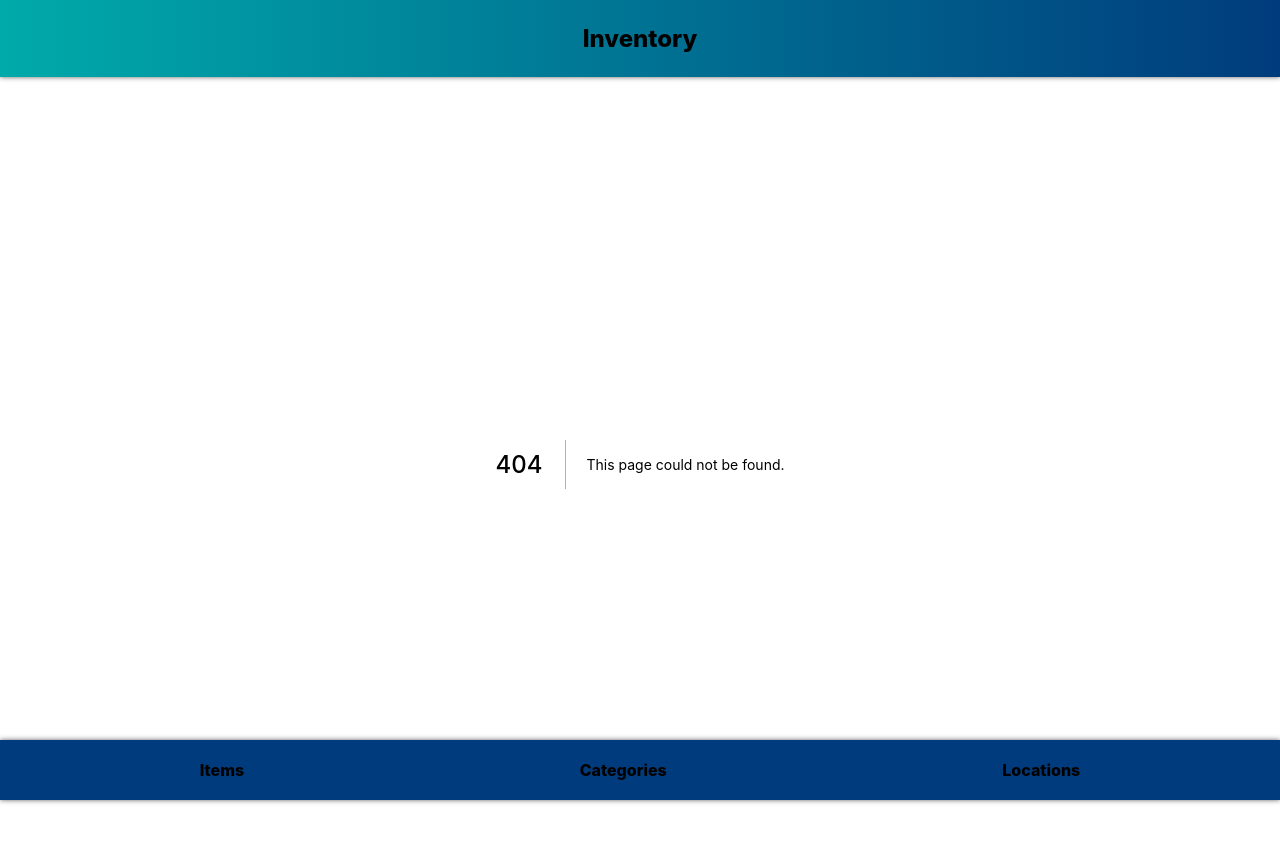
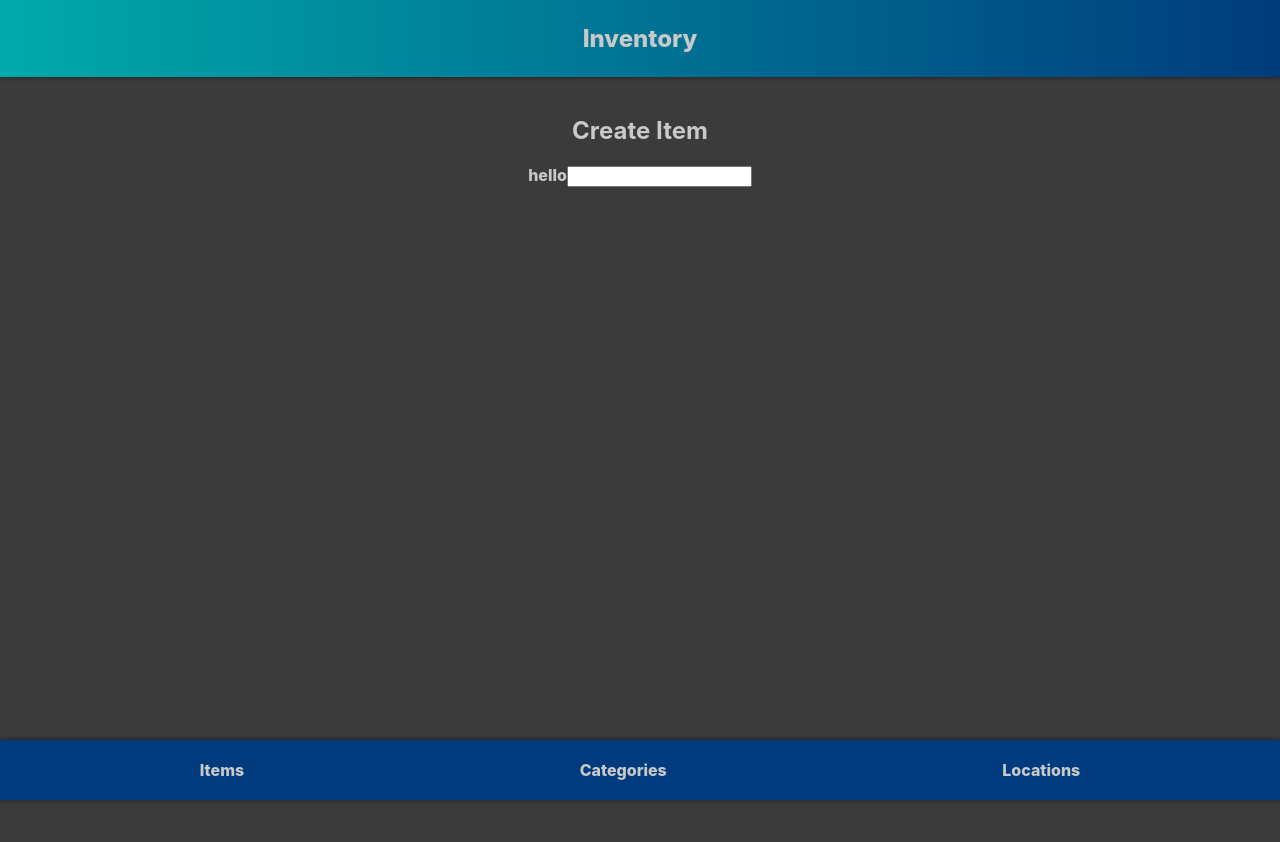
Before and after one commit to whoadood/inventory, a Next.js app: page /create/Item in a window 1280 px wide. Before the commit this address had no page. Shown: the top 842 px of the page. After the commit the page ends 800 px from the top, so only its background shows below. Built offline with nearby package versions, Linux system fonts and the light colour scheme.

Commit message:
input form starter

```diff
--- a/components/NewItemForm.tsx
+++ b/components/NewItemForm.tsx
@@ -1,5 +1,25 @@
-import React from "react";
+import React, { useState } from "react";
+
+// price
+// working
+// item
+//  // name
+//  // category
+//  //  // type
+// location
+//  // name
+//  // address
+// brand
+//  // name
+//  // website
 
 export default function NewItemForm() {
-  return <div>NewItemForm</div>;
+  return (
+    <form>
+      <label>
+        <span>hello</span>
+        <input type="text" />
+      </label>
+    </form>
+  );
 }
--- a/components/NewItemInput.tsx
+++ b/components/NewItemInput.tsx
@@ -1,4 +1,5 @@
 import React from "react";
+import formStyles from "../styles/CreateForm.module.css";
 
 export default function NewItemInput() {
   return <div>NewItemInput</div>;
--- /dev/null
+++ b/layout/Section.tsx
@@ -0,0 +1,17 @@
+import React from "react";
+import sectionStyles from "../styles/Section.module.css";
+
+export default function Section({
+  title,
+  children,
+}: {
+  title: string;
+  children: React.ReactElement;
+}) {
+  return (
+    <section className={sectionStyles.section}>
+      <h2>{title}</h2>
+      {children}
+    </section>
+  );
+}
--- /dev/null
+++ b/pages/create/Item.tsx
@@ -0,0 +1,13 @@
+import React from "react";
+import NewItemForm from "../../components/NewItemForm";
+import Section from "../../layout/Section";
+
+export default function Item() {
+  return (
+    <div>
+      <Section title="Create Item">
+        <NewItemForm />
+      </Section>
+    </div>
+  );
+}
--- /dev/null
+++ b/pages/create/Location.tsx
@@ -0,0 +1,5 @@
+import React from "react";
+
+export default function Location() {
+  return <div>Location</div>;
+}
--- /dev/null
+++ b/styles/CreateButton.module.css
@@ -0,0 +1,25 @@
+.create {
+  margin-top: 2rem;
+}
+.link {
+  background: rgb(0, 145, 145);
+  height: 100px;
+  width: 100px;
+  border-radius: 50%;
+  font-size: 5rem;
+  box-shadow: 0 0 5px 0 rgba(15, 15, 15, 0.65);
+  display: flex;
+  align-items: center;
+  justify-content: flex-start;
+  flex-direction: column;
+  position: relative;
+  transition: all 0.5s ease-in-out;
+}
+.title {
+  font-size: 1rem;
+  position: absolute;
+  bottom: 5px;
+}
+.link:hover {
+  background: rgb(0, 60, 125);
+}
--- a/styles/Home.module.css
+++ b/styles/Home.module.css
@@ -4,10 +4,10 @@
 
 .main {
   min-height: 100vh;
-  padding: 4rem 0;
+  padding: 6rem 0;
   flex: 1;
   display: flex;
   flex-direction: column;
-  justify-content: center;
+  justify-content: flex-start;
   align-items: center;
 }
--- /dev/null
+++ b/styles/Section.module.css
@@ -0,0 +1,6 @@
+.section {
+  width: calc(100vmin - 2rem);
+  display: flex;
+  flex-direction: column;
+  align-items: center;
+}
```
Also changed, not shown: components/CreateButton.tsx (added, +16 -0 lines), pages/index.tsx (+8 -4 lines), styles/CreateForm.module.css (added), styles/FormInput.module.css (added), 1 other file (tests, documents, lock files or other folders).
